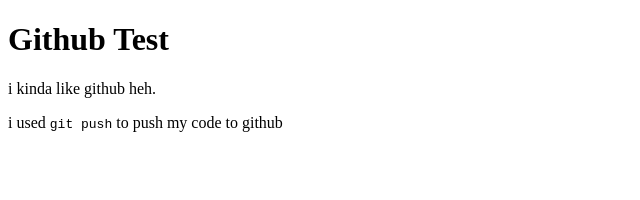
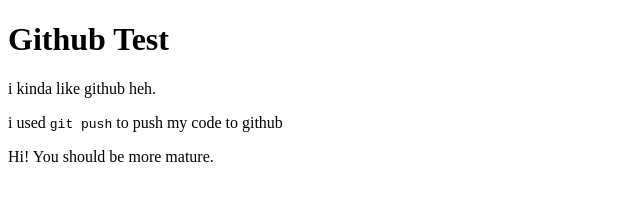
Before and after one commit to pingtseng/github-test, a plain HTML site: page index.html in a window 1280 px wide. Shown: the whole page, without its empty margins (0-640 px from the left). Drawn offline with Linux system fonts and the light colour scheme.

Commit message:
Added paragraph

```diff
--- a/index.html
+++ b/index.html
@@ -7,5 +7,6 @@
 	<h1>Github Test</h1>
 		<p>i kinda like github heh.</p>
 		<p>i used <code>git push</code> to push my code to github</p>
+		<p>Hi! You should be more mature.</p>
 </body>
 </html>
```
